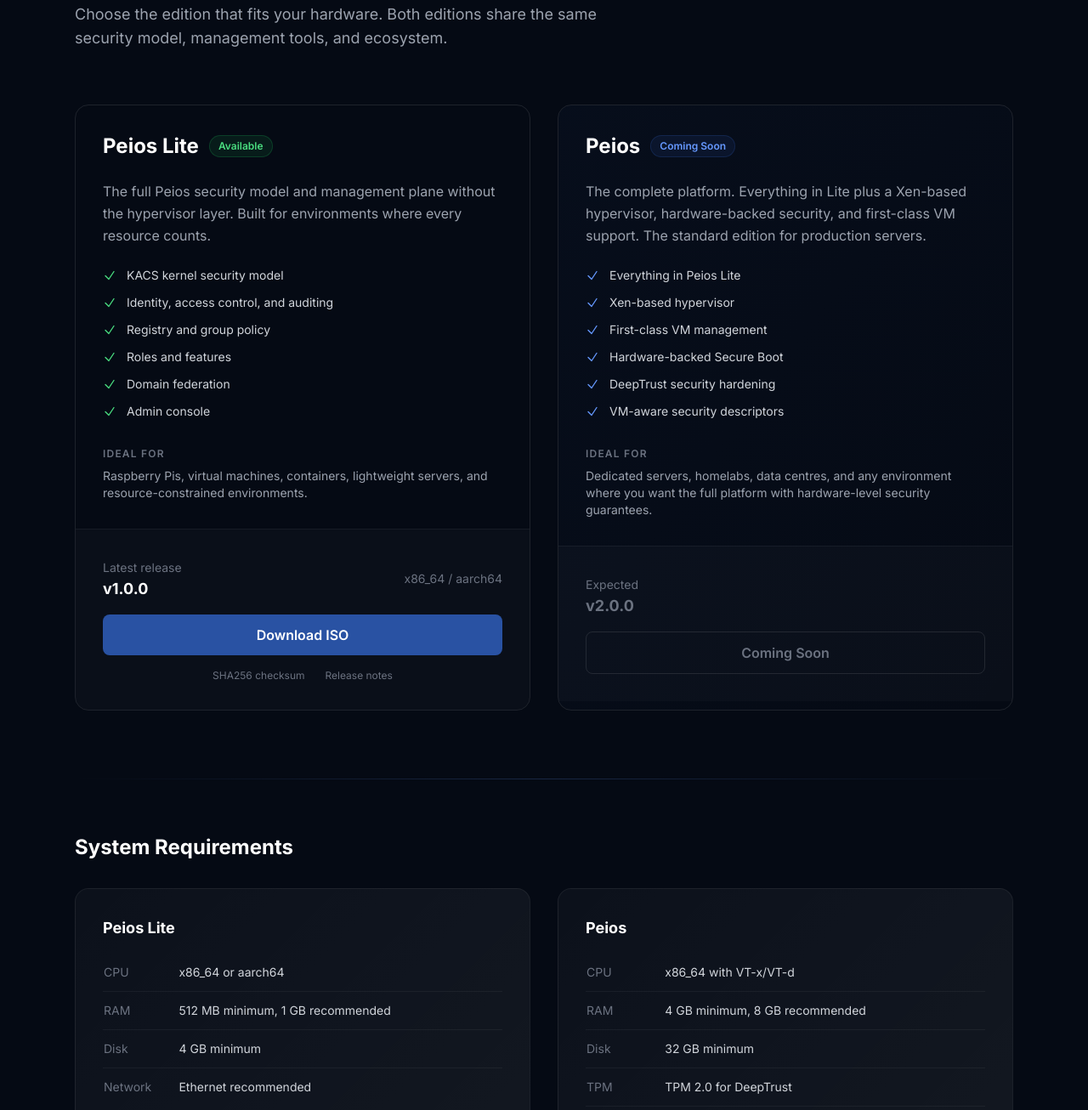
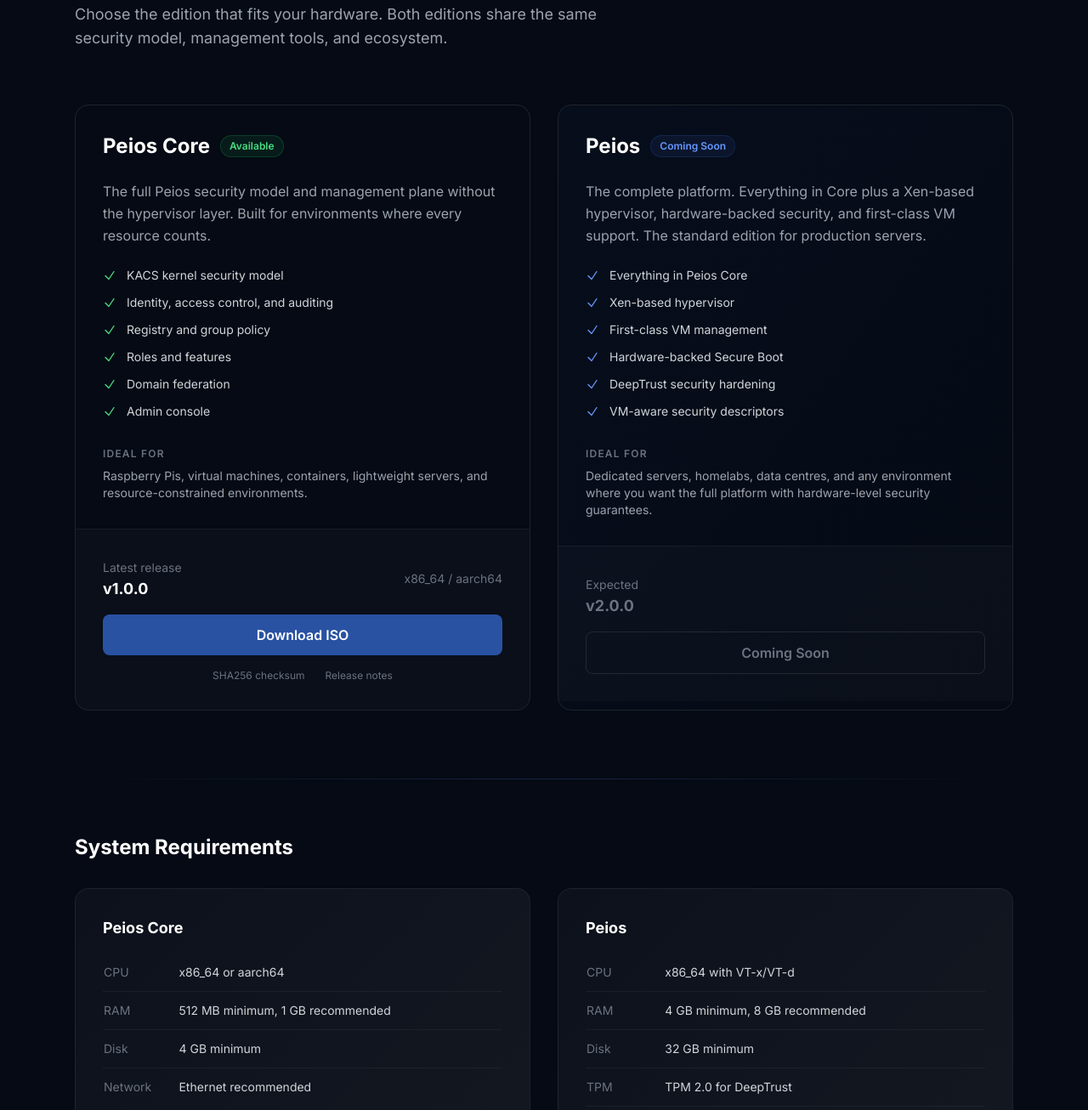
Before and after one commit to peios/website, a plain HTML site: page download.html in a window 1280 px wide. Shown: the part 225-1531 px from the top of the page at 85% size. Drawn offline with nearby package versions, Linux system fonts and the light colour scheme.

Commit message:
rename: Peios Lite → Peios Core
The lightweight (non-hypervisor) edition is now called Peios Core
rather than Peios Lite. Updated all references across index.html
and download.html.

```diff
--- a/download.html
+++ b/download.html
@@ -116,11 +116,11 @@
     <div class="max-w-6xl mx-auto px-4 sm:px-6">
       <div class="grid grid-cols-1 lg:grid-cols-2 gap-8">
 
-        <!-- Peios Lite -->
+        <!-- Peios Core -->
         <div class="edition-card rounded-2xl border border-white/10 overflow-hidden">
           <div class="p-8 pb-0">
             <div class="flex items-center gap-3 mb-6">
-              <h2 class="text-2xl font-bold">Peios Lite</h2>
+              <h2 class="text-2xl font-bold">Peios Core</h2>
               <span class="px-2.5 py-1 rounded-full text-xs font-semibold bg-green-500/10 text-green-400 border border-green-500/20">Available</span>
             </div>
             <p class="text-gray-400 leading-relaxed mb-6">
@@ -184,12 +184,12 @@
               <span class="px-2.5 py-1 rounded-full text-xs font-semibold bg-brand-500/10 text-brand-400 border border-brand-500/20">Coming Soon</span>
             </div>
             <p class="text-gray-400 leading-relaxed mb-6">
-              The complete platform. Everything in Lite plus a Xen-based hypervisor, hardware-backed security, and first-class VM support. The standard edition for production servers.
+              The complete platform. Everything in Core plus a Xen-based hypervisor, hardware-backed security, and first-class VM support. The standard edition for production servers.
             </p>
             <div class="space-y-3 mb-8">
               <div class="flex items-center gap-3 text-sm">
                 <svg class="w-4 h-4 text-brand-400 flex-shrink-0" fill="none" viewBox="0 0 24 24" stroke="currentColor" stroke-width="2"><path stroke-linecap="round" stroke-linejoin="round" d="M4.5 12.75l6 6 9-13.5"/></svg>
-                <span class="text-gray-300">Everything in Peios Lite</span>
+                <span class="text-gray-300">Everything in Peios Core</span>
               </div>
               <div class="flex items-center gap-3 text-sm">
                 <svg class="w-4 h-4 text-brand-400 flex-shrink-0" fill="none" viewBox="0 0 24 24" stroke="currentColor" stroke-width="2"><path stroke-linecap="round" stroke-linejoin="round" d="M4.5 12.75l6 6 9-13.5"/></svg>
@@ -238,7 +238,7 @@
         <h2 class="text-xl sm:text-2xl font-bold mb-8">System Requirements</h2>
         <div class="grid grid-cols-1 md:grid-cols-2 gap-8">
           <div class="feature-card rounded-2xl p-8">
-            <h3 class="font-bold text-lg mb-4">Peios Lite</h3>
+            <h3 class="font-bold text-lg mb-4">Peios Core</h3>
             <table class="w-full text-sm">
               <tbody>
                 <tr class="border-b border-white/5">
```
Also changed, not shown: index.html (+1 -1 lines).
